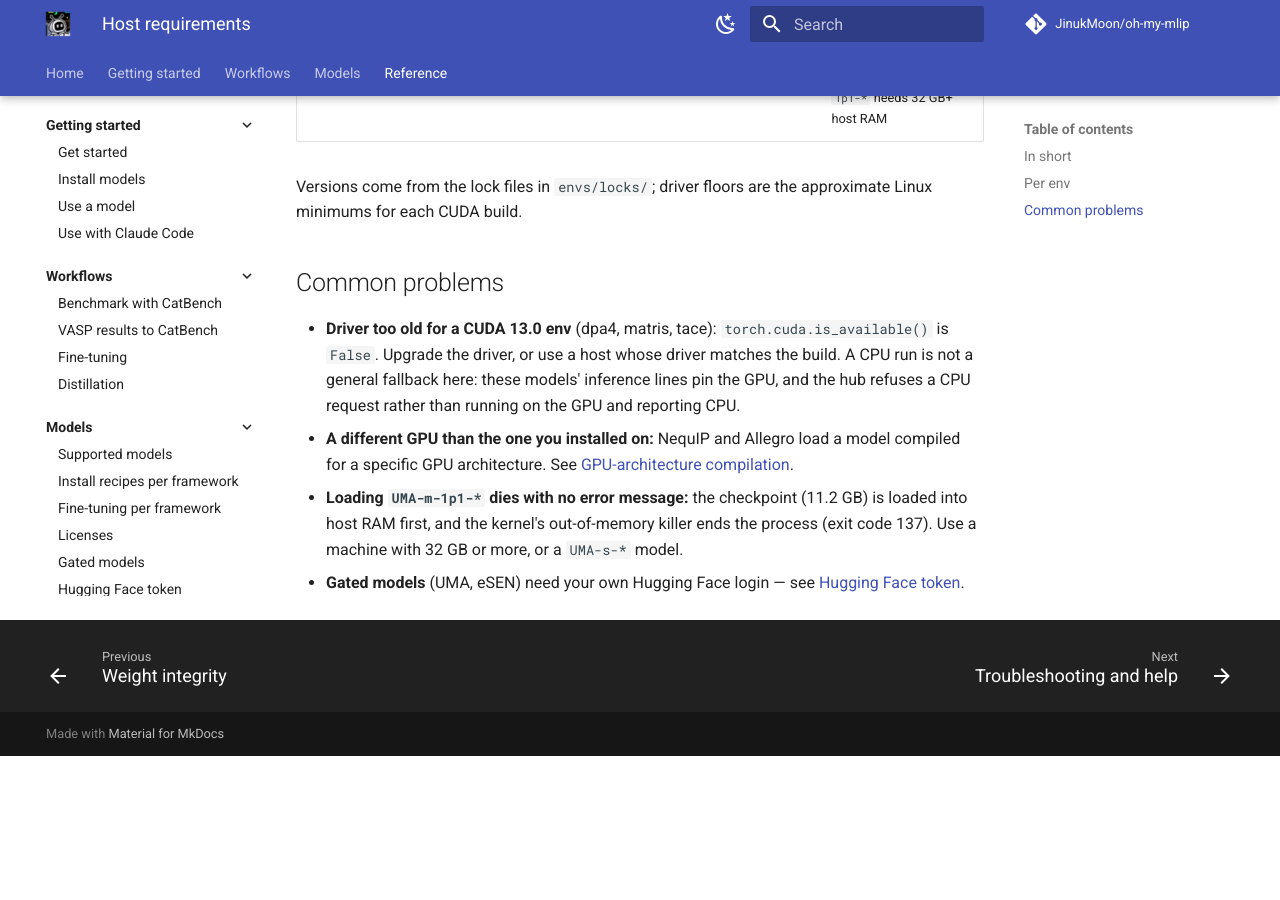
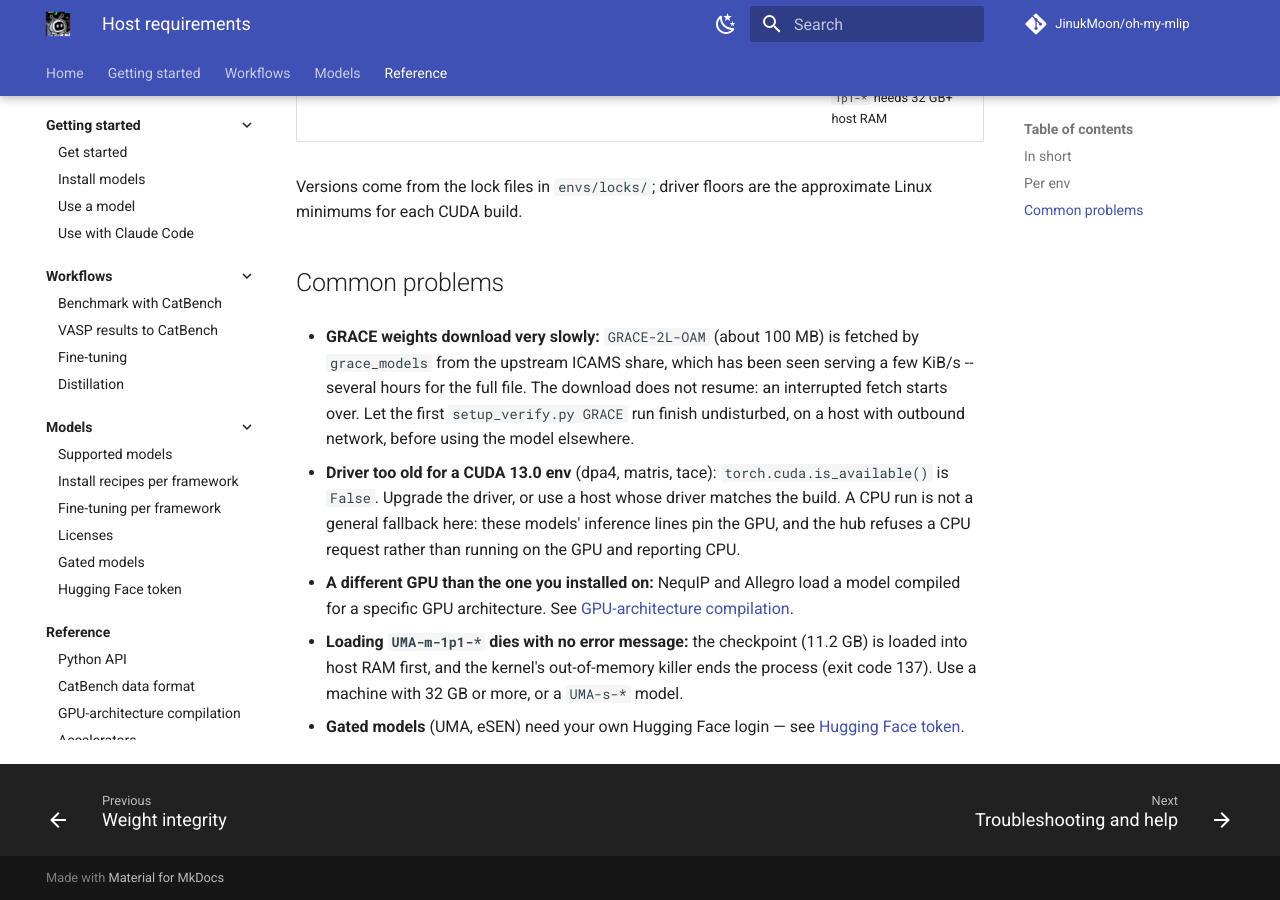
Before and after one commit to JinukMoon/oh-my-mlip, an MkDocs documentation site: the page built from docs/host_requirements.md, in a window 1280 px wide and 900 px high, scrolled down 1675 px. Built offline with MkDocs 1.6.1 and Material for MkDocs 9.7.7, drawn with Linux system fonts in a browser that asks for light colours; comment, search, counter and statistics services are not loaded; before the commit the page ends 2431 px from its top, so only the background shows below that.

Commit message:
docs: say that the GRACE weight server can be very slow and does not resume
GRACE-2L-OAM (about 100 MB) comes from the upstream ICAMS share via
grace_models, which has served a few KiB/s -- hours for the file -- and an
interrupted fetch starts over. A first setup_verify run then looks hung and a
timeout or Ctrl-C throws the progress away. docs/host_requirements.md now says
so and how to get through it.

```diff
--- a/docs/host_requirements.md
+++ b/docs/host_requirements.md
@@ -44,6 +44,12 @@
 
 ## Common problems
 
+- **GRACE weights download very slowly:** `GRACE-2L-OAM` (about 100 MB) is fetched
+  by `grace_models` from the upstream ICAMS share, which has been seen serving a few
+  KiB/s -- several hours for the full file. The download does not resume: an
+  interrupted fetch starts over. Let the first `setup_verify.py GRACE` run finish
+  undisturbed, on a host with outbound network, before using the model elsewhere.
+
 - **Driver too old for a CUDA 13.0 env** (dpa4, matris, tace):
   `torch.cuda.is_available()` is `False`. Upgrade the driver, or use a host whose
   driver matches the build. A CPU run is not a general fallback here: these
```
